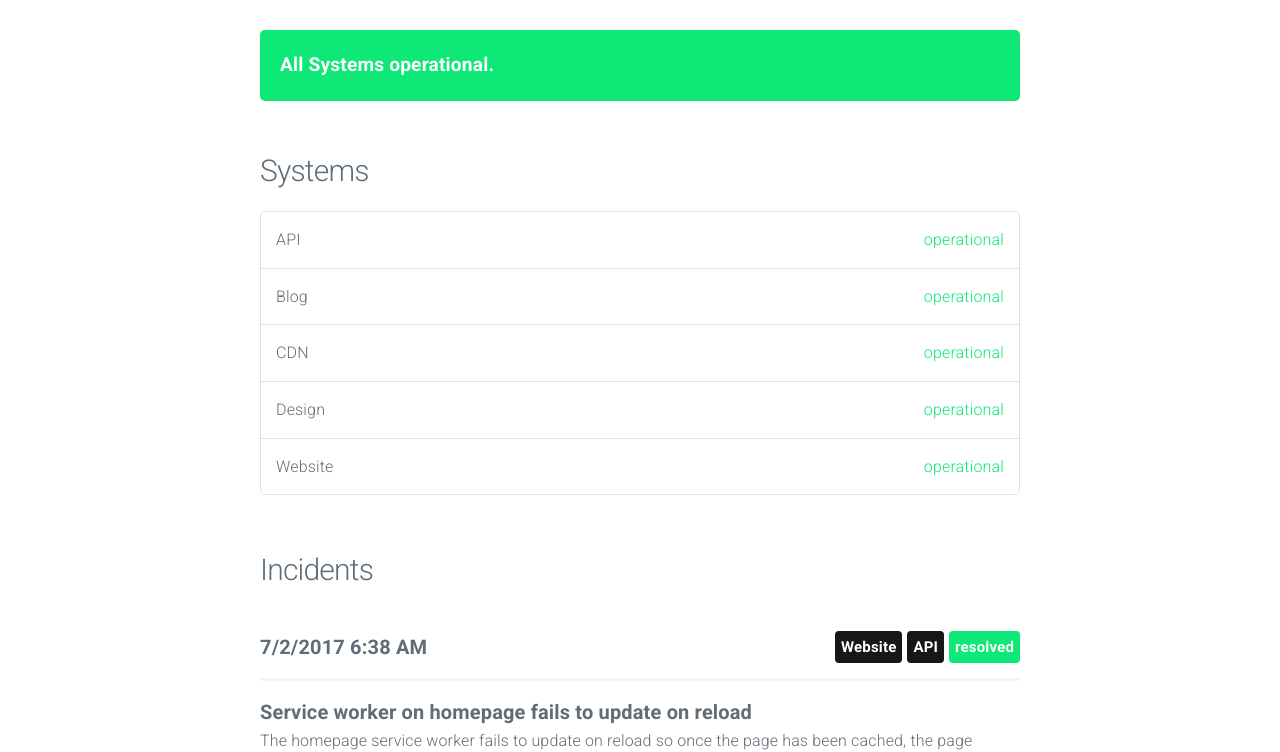
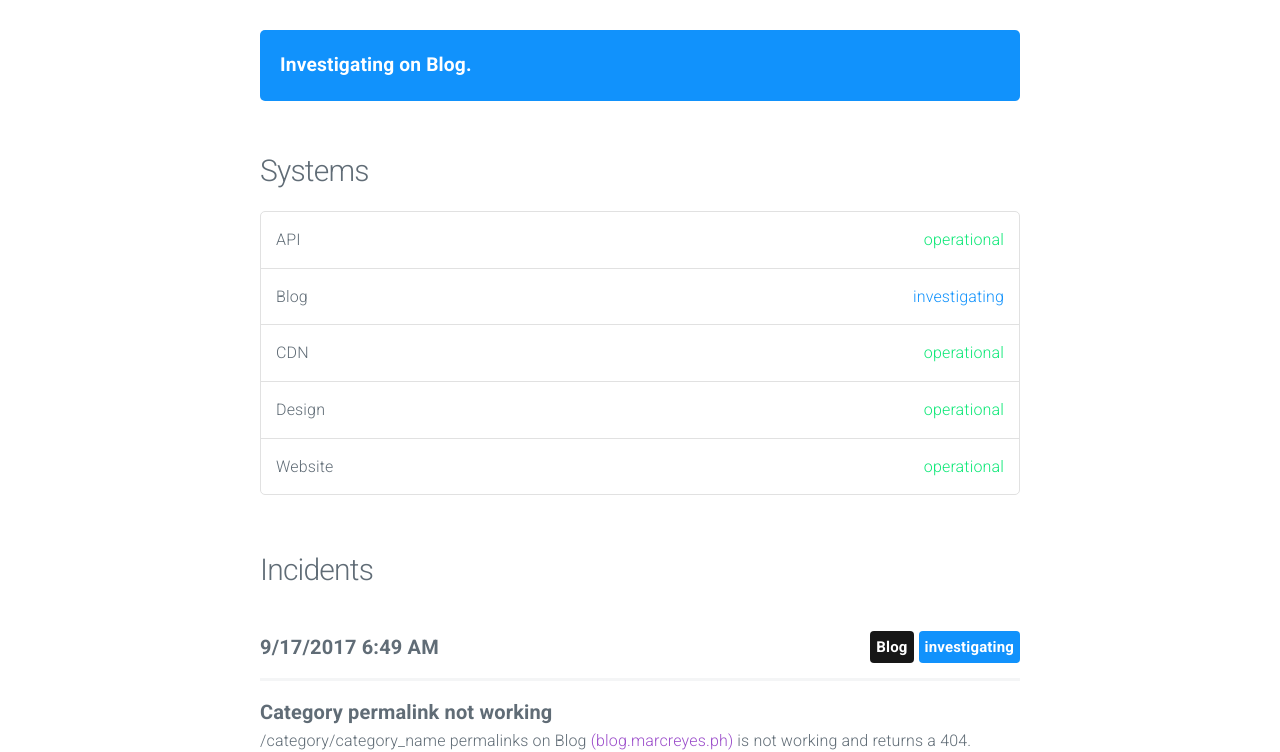
Before and after one commit to mabreyes/marcreyes-statuspage, a plain HTML site: page index.html in a window 1280 px wide. Shown: the part 55-807 px from the top of the page. Drawn offline with nearby package versions, Linux system fonts and the light colour scheme; no server answers.

Commit message:
update index

```diff
--- a/index.html
+++ b/index.html
@@ -29,9 +29,11 @@
 
 			<section class="container" id="main">
 
-					<div class="panel operational" data-l10n-id="systems-operational">
-						All Systems operational.
+
+					<div class="panel investigating">
+						<span data-l10n-id="Investigating">Investigating</span> <span data-l10n-id="on">on</span> Blog.
 					</div>
+
 
 
 				<h4 data-l10n-id="systems">Systems</h4>
@@ -42,7 +44,7 @@
 					</li>
 
 					<li>
-						Blog <span class="status operational" data-l10n-id="operational">operational</span>
+						Blog <span class="status investigating" data-l10n-id="investigating">investigating</span>
 					</li>
 
 					<li>
@@ -61,6 +63,23 @@
 
 				<h4 data-l10n-id="incidents">Incidents</h4>
 
+
+					<div class="incident">
+						<span class="date moment">2017-09-17 06:49:26 UTC</span>
+
+
+							<span class="label investigating float-right" data-l10n-id="investigating">investigating</span>
+
+
+							<span class="label system float-right">Blog</span>
+
+						<hr/>
+
+						<span class="title">Category permalink not working</span>
+						<p>/category/category_name permalinks on Blog <a href="https://blog.marcreyesph">(blog.marcreyes.ph)</a> is not working and returns a 404. Currently investigating on this issue and will update you for further details. </p>
+
+
+					</div>
 
 					<div class="incident">
 						<span class="date moment">2017-07-02 06:38:23 UTC</span>
```
